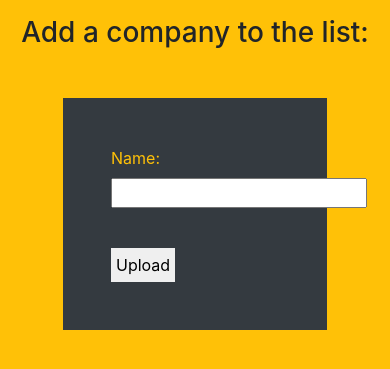
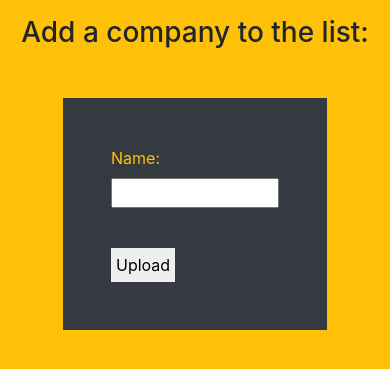
Before and after one commit to arc9693/IntReview, a Django app: page /Interviewbook/response/new/addCompany in a window 390 px wide. Shown: the part 56-425 px from the top of the page. Run offline with Django 3.2, Linux system fonts and the light colour scheme; some libraries are stand-ins or nearby versions; some web fonts are replaced.

Commit message:
Make inputs responsive

```diff
--- a/Interviewbook/static/css/style.css
+++ b/Interviewbook/static/css/style.css
@@ -42,6 +42,11 @@ body{
 .CompanyForm #submit:hover{
     background-color: #ffc107;
 }
+
+.CompanyForm #id_name{
+    width: 100%;
+}
+
 #id_questions , #responseQuestions{
 	display: inherit;
 	width: 100%;
```
